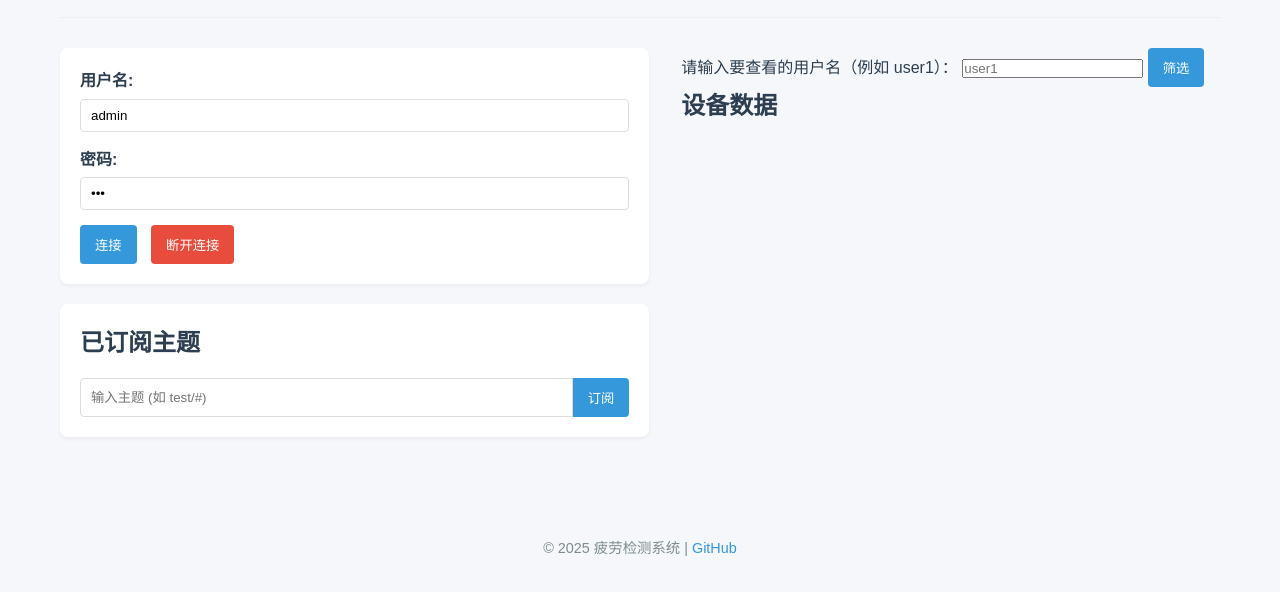
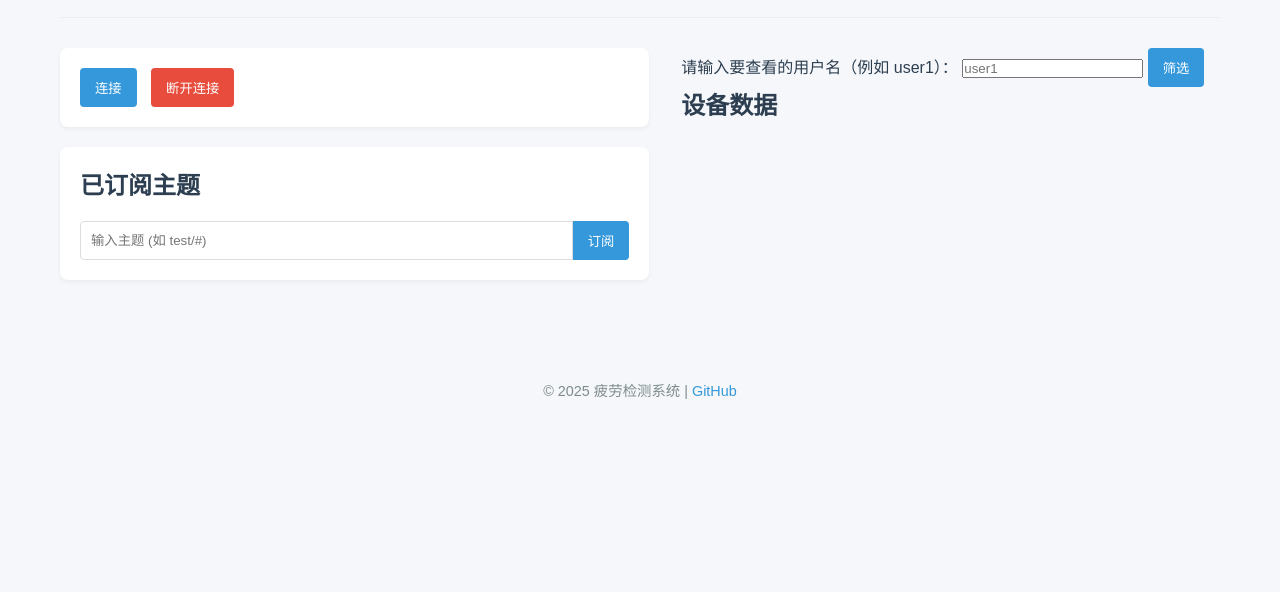
Before and after one commit to Cqqx0316/mqtt-dashboard, a plain HTML site: page index.html in a window 1280 px wide. Shown: the part 74-666 px from the top of the page. Drawn offline with nearby package versions, Linux system fonts and the light colour scheme.

Commit message:
Update index.html

```diff
--- a/index.html
+++ b/index.html
@@ -22,14 +22,6 @@
         <div class="dashboard">
             <div class="left-panel">
                 <div class="controls">
-                    <div class="control-group">
-                        <label for="username">用户名:</label>
-                        <input type="text" id="username" value="admin">
-                    </div>
-                    <div class="control-group">
-                        <label for="password">密码:</label>
-                        <input type="password" id="password" value="123">
-                    </div>
                     <button id="connect-btn">连接</button>
                     <button id="disconnect-btn" disabled>断开连接</button>
                 </div>
```
